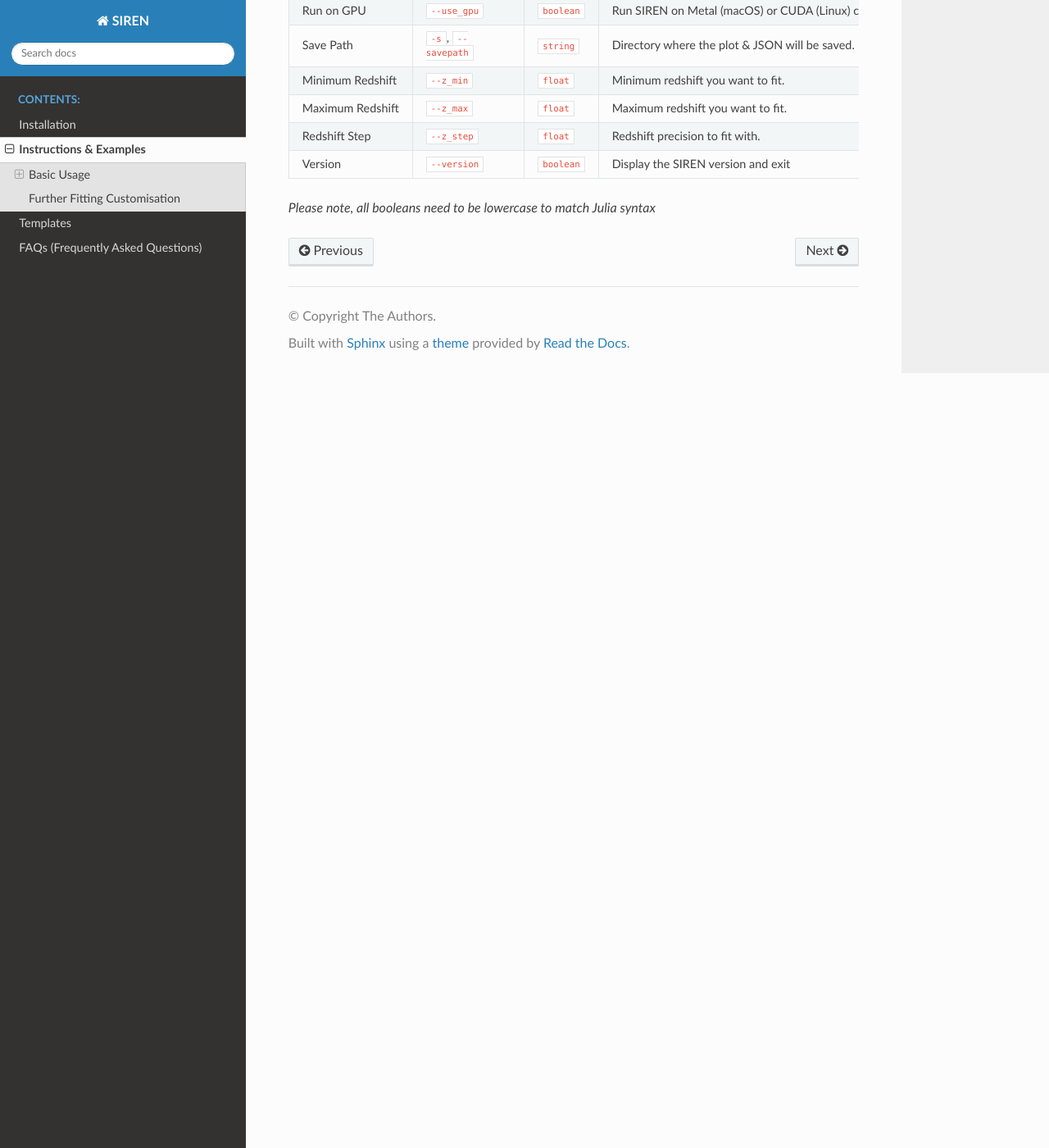
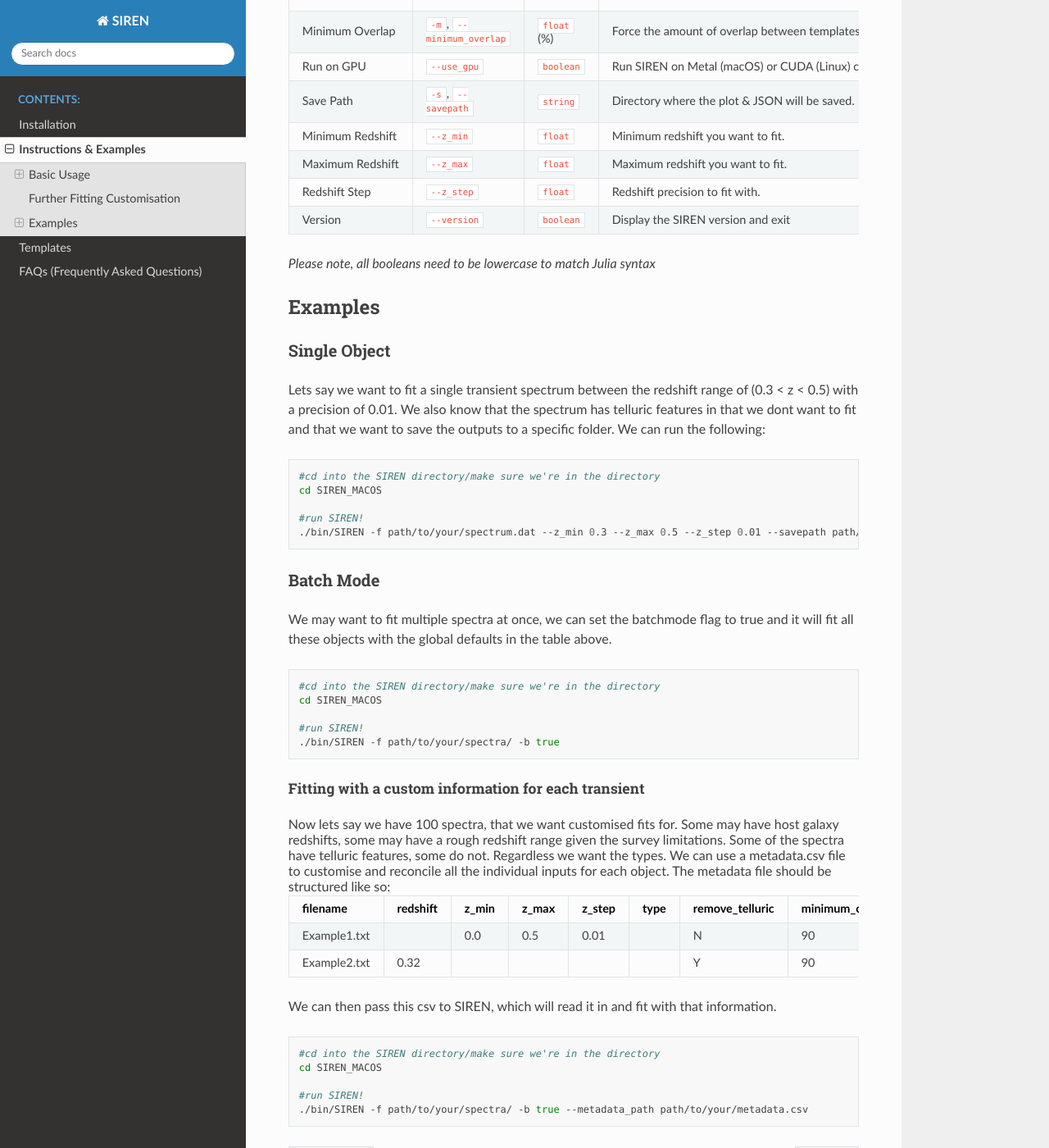
Before and after one commit to EdCharleton/SIREN, a Sphinx documentation site: the page built from docs/Instructions-and_Examples.md, in a window 1280 px wide and 1400 px high, scrolled down 1262 px. Shown: the whole window at 82% size. Built offline with Sphinx 7.4.7 and the Read the Docs theme 3.1.0, drawn with Linux system fonts in a browser that asks for light colours; some of the changed text lies outside the part shown.

Commit message:
docs: Examples added

````diff
--- a/docs/Instructions-and_Examples.md
+++ b/docs/Instructions-and_Examples.md
@@ -27,8 +27,9 @@ SIREN can take various arguments to help customise the fits further. The current
 
 | Option | SIREN Flag | Type | Explanation | Default |
 | :--- | :--- | :--- | :--- | :--- |
-| Redshift | `-z` | `float` | Force SIREN to fit at a known redshift. | `None` |
+| Redshift | `-z`, `--redshift` | `float` | Force SIREN to fit at a known redshift. | `None` |
 | Batch Mode | `-b`, `--batch` | `boolean` | Run SIREN in single object or batch mode. | `false` (single object mode)|
+| Metadata Path | `--metadata_path` | `string` | Path to the .csv file with any prior information for fitting.  | `None` |
 | Remove Tellurics | `-t`, `--remove_telluric` | `boolean` | Mask the parts of the spectrum where a telluric is present. | `false` |
 | Galactic Source | `-g`, `--galactic_source` | `boolean` | **[Currently not working]** If the object is in our own Milky Way, fit at z=0. | `false` |
 | Show Plot | `-d`, `--display_plot` | `boolean` | Use the interactive plotter. *(Not recommended in batch mode)*. | `true` in single object mode `false` in batch mode |
@@ -41,3 +42,43 @@ SIREN can take various arguments to help customise the fits further. The current
 | Version | `--version` | `boolean` | Display the SIREN version and exit| `false` |
 
 *Please note, all booleans need to be lowercase to match Julia syntax*
+
+### Examples
+#### Single Object
+Lets say we want to fit a single transient spectrum between the redshift range of (0.3 < z < 0.5) with a precision of 0.01. We also know that the spectrum has telluric features in that we dont want to fit and that we want to save the outputs to a specific folder. We can run the following:
+
+```bash
+#cd into the SIREN directory/make sure we're in the directory
+cd SIREN_MACOS
+
+#run SIREN!
+./bin/SIREN -f path/to/your/spectrum.dat --z_min 0.3 --z_max 0.5 --z_step 0.01 --savepath path/to/your/desired/output/ -t true
+
+```
+
+#### Batch Mode
+We may want to fit multiple spectra at once, we can set the batchmode flag to true and it will fit all these objects with the global defaults in the table above.
+```bash
+#cd into the SIREN directory/make sure we're in the directory
+cd SIREN_MACOS
+
+#run SIREN!
+./bin/SIREN -f path/to/your/spectra/ -b true
+```
+<h5>Fitting with a custom information for each transient</h5>
+Now lets say we have 100 spectra, that we want customised fits for. Some may have host galaxy redshifts, some may have a rough redshift range given the survey limitations.  Some of the spectra have telluric features, some do not. Regardless we want the types. We can use a metadata.csv file to customise and reconcile all the individual inputs for each object. The metadata file should be structured like so:
+
+| filename |	redshift|	z_min|	z_max	|z_step|	type |remove_telluric|	minimum_overlap	|
+| :--- | :--- | :--- | :--- | :--- | :--- | :--- | :--- |
+|Example1.txt	|	| 0.0|	0.5	|0.01	|	|N	|90	|N|
+|Example2.txt	|0.32	| |		|	|	|Y	|90	|N|
+
+We can then pass this csv to SIREN, which will read it in and fit with that information.
+
+```bash
+#cd into the SIREN directory/make sure we're in the directory
+cd SIREN_MACOS
+
+#run SIREN!
+./bin/SIREN -f path/to/your/spectra/ -b true --metadata_path path/to/your/metadata.csv
+```
````
